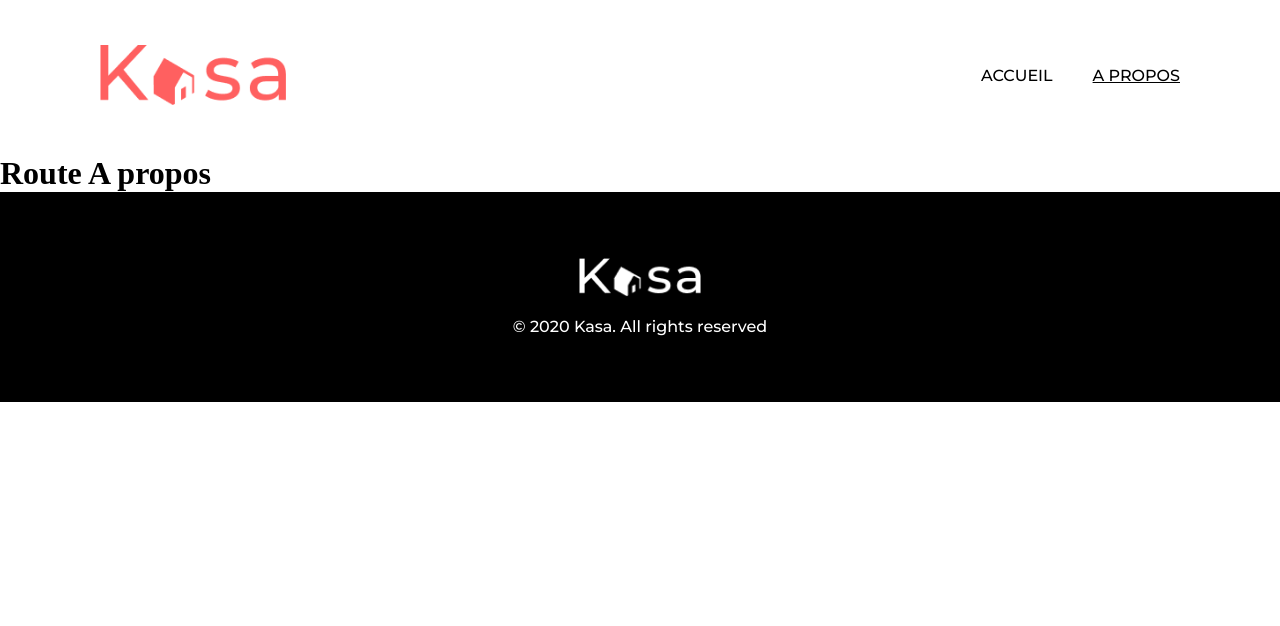
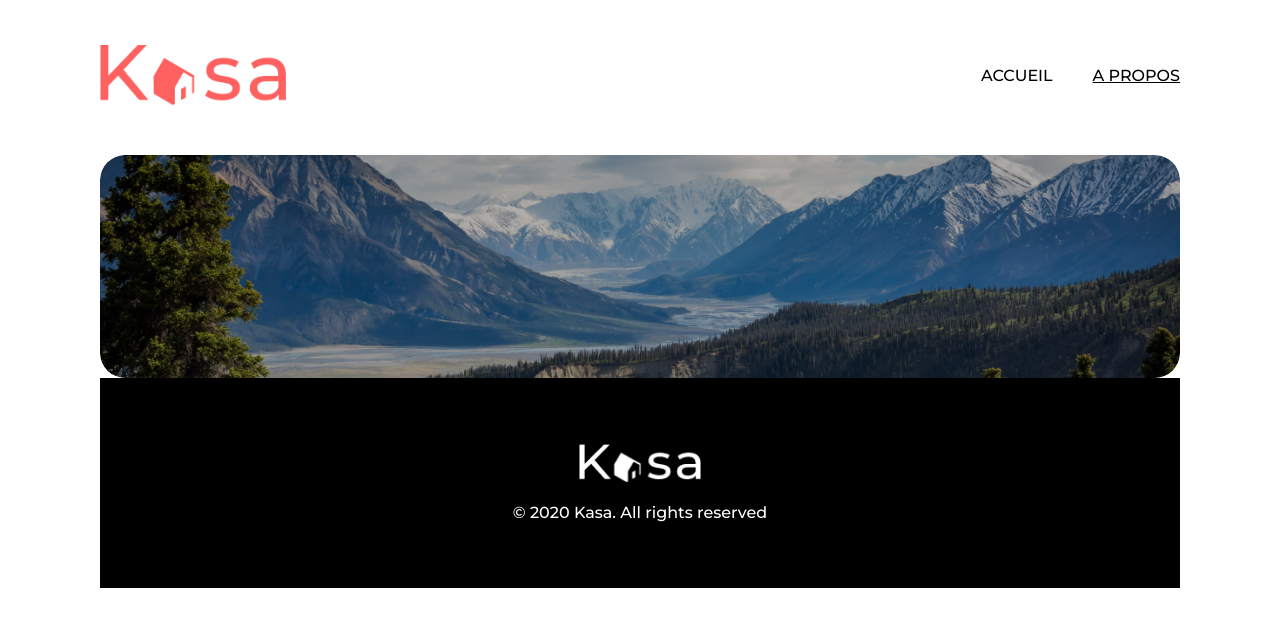
Before and after one commit to Solweg/Kasa, a React (Vite) app: page /apropos in a window 1280 px wide. Shown: the top 626 px of the page. Built offline with nearby package versions, Linux system fonts and the light colour scheme.

Commit message:
il reste les flexbox

```diff
--- a/package.json
+++ b/package.json
@@ -10,6 +10,7 @@
     "preview": "vite preview"
   },
   "dependencies": {
+    "prop-types": "^15.8.1",
     "react": "^18.3.1",
     "react-dom": "^18.3.1",
     "react-router-dom": "^6.24.1"
--- a/src/components/Accommodations.jsx
+++ b/src/components/Accommodations.jsx
@@ -1,20 +1,18 @@
 import React from "react";
 import Data from "../data.json";
+import "../styles/accommodations.scss";
 // import { Link } from "react-router-dom";
 
 function Accommodations() {
   return (
-    <div>
-        <article>
-            {Data.map((item) => (
-                <div key={item.id}>
+    <div className="accommodations-container">
+        {Data.slice(0, 6).map((item) => (
+            <div key={item.id} className="accommodation-card">
                 <h2>{item.title}</h2>
                 <img src={item.cover} alt={item.title} />
-                </div>
-            ))}
-        </article>
+            </div>
+        ))}
     </div>
-
   );
 }
 
--- a/src/components/Banner.jsx
+++ b/src/components/Banner.jsx
@@ -1,12 +1,23 @@
-import React from "react"
-import imgBanner from "../assets/banner_Img1.svg"
+import React from "react";
+import "../styles/banner.scss";
+import imgBannerHome from "../assets/banner_Img1.svg";
+import imgBannerAbout from "../assets/banner_Img2.png";
+import PropTypes from "prop-types";
 
-function banner (){
-    return(
-        <div>
-        <img src={imgBanner} alt="falaises et tempête" />
+function Banner({ currentPage }) {
+    const bannerImage = currentPage === 'about' ? imgBannerAbout : imgBannerHome;
+    const bannerClass = currentPage === 'about' ? 'banner banner--about' : 'banner banner--home';
+
+    return (
+        <div className={bannerClass}>
+            <img className="img__banner" src={bannerImage} alt="bannière" />
+            <p className="banner__text">Chez vous, partout et ailleurs</p>
         </div>
-    )
+    );
 }
 
-export default banner
+Banner.propTypes = {
+    currentPage: PropTypes.string.isRequired,
+};
+
+export default Banner;
--- a/src/components/Header.jsx
+++ b/src/components/Header.jsx
@@ -2,7 +2,7 @@ import React from "react";
 import logo from "../assets/logo.png";
 import { NavLink } from "react-router-dom";
 import "../styles/header.scss";
-import "../styles/all.scss"
+import "../styles/all.scss";
 
 function Header() {
     return (
@@ -11,10 +11,20 @@ function Header() {
             <nav className="navbar__header">
                 <ul>
                     <li>
-                        <NavLink exact className="navbar__link" to="/" activeClassName="active">ACCUEIL</NavLink>
+                        <NavLink
+                            to="/"
+                            className={({ isActive }) => isActive ? "navbar__link active" : "navbar__link"}
+                        >
+                            ACCUEIL
+                        </NavLink>
                     </li>
                     <li>
-                        <NavLink className="navbar__link" to="/apropos" activeClassName="active">A PROPOS</NavLink>
+                        <NavLink
+                            to="/apropos"
+                            className={({ isActive }) => isActive ? "navbar__link active" : "navbar__link"}
+                        >
+                            A PROPOS
+                        </NavLink>
                     </li>
                 </ul>
             </nav>
--- a/src/pages/Accueil.jsx
+++ b/src/pages/Accueil.jsx
@@ -1,13 +1,14 @@
 
 import React from "react";
 import Banner from "../components/Banner"
-import Accommodations from "../components/Accommodations"
+import Accommodations from "../components/Accommodations.jsx"
+
 
 function Acceuil(){
     return(
         <div>
-            <Banner/>
-            <Accommodations/>
+             <Banner currentPage="home" />
+             <Accommodations/>
         </div>
     )
 }
--- a/src/pages/Apropos.jsx
+++ b/src/pages/Apropos.jsx
@@ -1,9 +1,10 @@
 import React from 'react';
+import Banner from "../components/Banner";
 
 function Apropos(){
     return(
         <div>
-            <h1>Route A propos</h1>
+             <Banner currentPage="about" />
         </div>
     )
 }
--- /dev/null
+++ b/src/styles/accommodations.scss
@@ -0,0 +1,67 @@
+$mobile-gap: 20px;
+$container-bg-color: #F6F6F6;
+$desktop-card-size: 340px;
+$desktop-horizontal-gap: 60px;
+$desktop-vertical-gap: 70px;
+
+.accommodations-container {
+  display: flex;
+  flex-wrap: wrap;
+  justify-content: space-between;
+  margin-top: 22px;
+  margin-bottom: 27px;
+  gap: $mobile-gap; /* Gap for mobile */
+  padding: 0; /* No padding for mobile */
+}
+
+.accommodation-card {
+  position: relative;
+  width: 100%;
+  border-radius: 10px;
+  overflow: hidden;
+
+  img {
+    width: 100%;
+    height: 100%;
+    display: block;
+    object-fit: cover; /* Ensure the image covers the card without stretching */
+  }
+
+  h2 {
+    position: absolute;
+    bottom: 0;
+    left: 0;
+    margin-left: 9.71px;
+    margin-bottom: 15px;
+    font-weight: 700;
+    font-size: 18px;
+    line-height: 25.67px;
+    color: white; /* White text for better contrast on the image */
+    text-align: left;
+    margin: 0;
+    padding: 10px;
+  }
+}
+
+@media (min-width: 600px) {
+  .accommodations-container {
+    gap: $mobile-gap; /* Gap for tablet */
+    padding: $mobile-gap;
+    background-color: $container-bg-color;
+    border-radius: 25px;
+    justify-content: space-between;
+    padding: 56px 50px 46px;
+    background-color: $container-bg-color;
+    border-radius: 25px;
+  }
+
+  .accommodation-card {
+    width: calc(100% - #{$mobile-gap});
+    width: $desktop-card-size;
+    height: $desktop-card-size;
+    margin-bottom: $desktop-vertical-gap;
+    margin-right: $desktop-horizontal-gap; /* Set horizontal gap between cards */
+  }
+
+
+}
--- a/src/styles/all.scss
+++ b/src/styles/all.scss
@@ -2,4 +2,18 @@
     margin: 0;
     padding: 0;
     box-sizing: border-box;
+    font-family: "montserrat";
 }
+
+body{
+    margin-left: 20px;
+    margin-right: 20px;
+}
+
+
+@media (min-width: 600px) {
+    body{
+        margin-left: 100px;
+        margin-right: 100px;
+    }
+}
--- /dev/null
+++ b/src/styles/banner.scss
@@ -0,0 +1,79 @@
+.banner {
+  width: 100%;
+  height: 111px;
+  position: relative;
+  border-radius: 10px;
+  transition: height 0.3s ease, padding-left 0.3s ease;
+  display: flex;
+  align-items: center;
+  padding-left: 16px;
+  overflow: hidden;
+
+  @media (min-width: 600px) {
+    height: 223px;
+    justify-content: center;
+    padding-left: 0;
+    border-radius: 25px;
+  }
+
+  .img__banner {
+    width: 100%;
+    height: 100%;
+    object-fit: cover;
+    border-radius: inherit;
+    position: absolute;
+    top: 0;
+    left: 0;
+    right: 0;
+    bottom: 0;
+    z-index: 0;
+    transition: height 0.3s ease, border-radius 0.3s ease;
+  }
+
+  &::before {
+    content: "";
+    position: absolute;
+    top: 0;
+    left: 0;
+    right: 0;
+    bottom: 0;
+    background-color: rgba(0, 0, 0, 0.6);
+    border-radius: inherit;
+    z-index: 1;
+  }
+
+  &--home {
+    .banner__text {
+      color: white;
+      font-size: 24px;
+      font-weight: bold;
+      position: relative;
+      z-index: 2;
+      text-shadow: 1px 1px 2px #00000040;
+      transition: font-size 0.3s ease, text-shadow 0.3s ease;
+      padding: 16px;
+
+      @media (min-width: 600px) {
+        font-size: 48px;
+        text-shadow: 0 0 1px #00000025, 1px 1px 2px #00000040;
+      }
+    }
+  }
+
+  &--about {
+    height: 111px;
+    transition: height 0.3s ease, width 0.3s ease;
+
+    @media (min-width: 600px) {
+      height: 223px;
+    }
+
+    &::before {
+      background-color: rgba(0, 0, 0, 0.3);
+    }
+
+    .banner__text {
+      display: none;
+    }
+  }
+}
--- a/src/styles/header.scss
+++ b/src/styles/header.scss
@@ -1,7 +1,9 @@
 .header {
     display: flex;
-    justify-content: center;
+    justify-content: space-between;
     align-items: center;
+    margin-top: 20px;
+    margin-bottom: 27px;
 
     .logo__header {
         display: flex;
@@ -37,7 +39,8 @@
 
 @media (min-width: 600px) {
     .header {
-        margin: 45px 100px 50px 100px;
+        margin-top: 45px;
+        margin-bottom: 50px;
 
         .logo__header {
             height: 60px;
```
Also changed, not shown: src/Router.jsx (+11 -14 lines), src/assets/banner_Img2.png (added).
